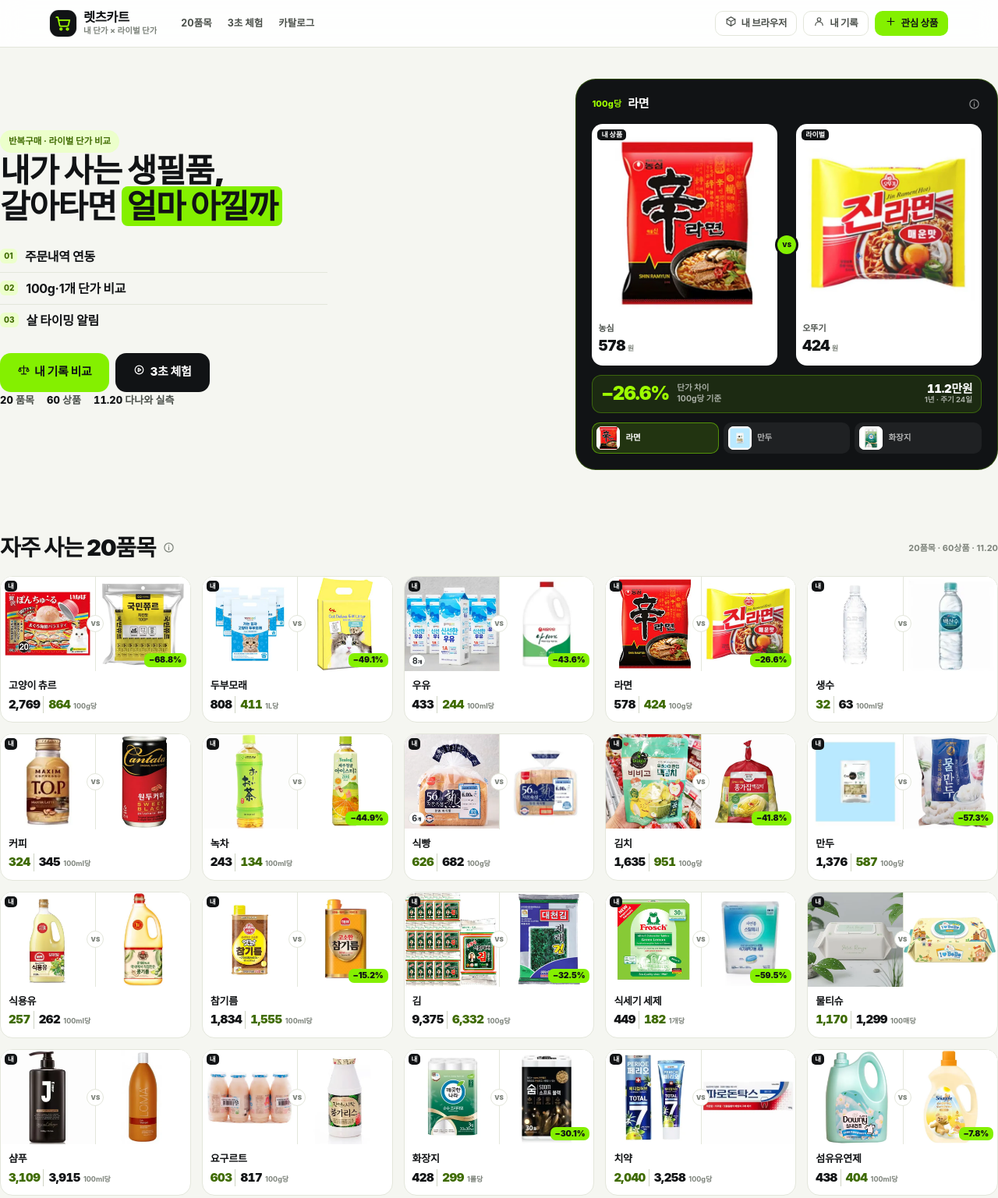
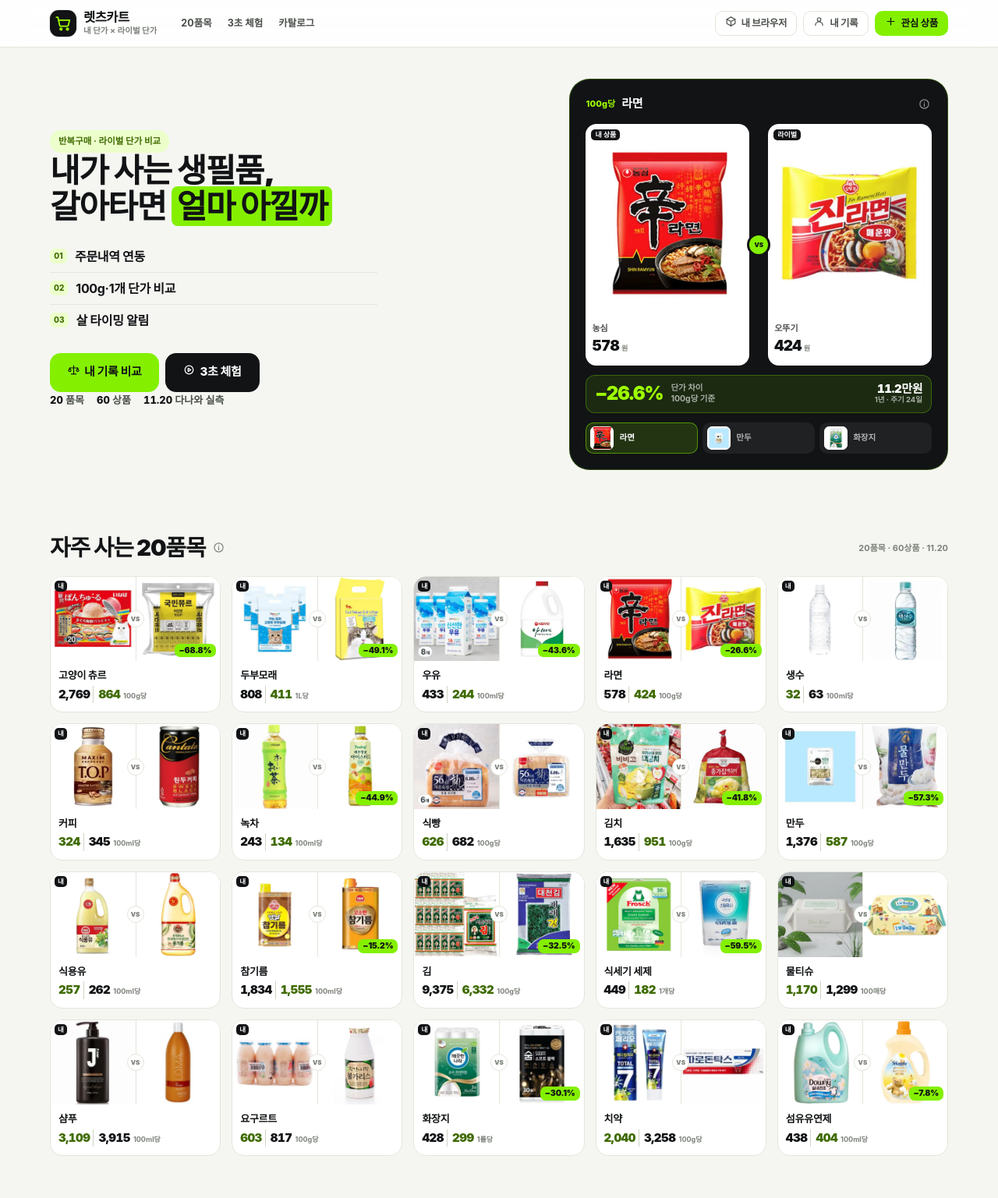
Before and after one commit to pyw31337/cart, a browser extension: page index.html in a window 1280 px wide. Shown: the top 1537 px of the page at 78% size. Drawn offline with Linux system fonts and the light colour scheme; a web font is replaced by a local one.

Commit message:
fix(letscart): .hero·.sec·.grid-wrap의 padding 단축이 .shell 좌우 여백을 0으로 덮어쓰던 실제 원인 수정

```diff
--- a/assets/lc.css
+++ b/assets/lc.css
@@ -85,6 +85,8 @@ a:hover { text-decoration: underline; text-underline-offset: 2px; }
 @media (min-width: 360px) { .shell { --pad: 22px; } }
 @media (min-width: 768px) { .shell { --pad: 36px; } }
 @media (min-width: 1024px) { .shell { --pad: clamp(44px, 5vw, 80px); } }
+/* ⚠️ .shell과 함께 쓰는 블록(.hero · .sec · .grid-wrap 등)은 `padding` 단축 속성을 쓰지 않는다.
+   단축은 좌우 패딩을 0으로 덮어써 컨테이너 여백이 사라진다(v3.1.4에서 실제 원인이었음). */
 
 .topbar {
   position: sticky; top: 0; z-index: 40;
@@ -130,8 +132,8 @@ a:hover { text-decoration: underline; text-underline-offset: 2px; }
 .btn-icon { width: 38px; padding: 0; }
 
 /* ---------------------------------------------------------------- hero */
-.hero { padding: 22px 0 6px; }
-@media (min-width: 768px) { .hero { padding: 40px 0 10px; } }
+.hero { padding-top: 22px; padding-bottom: 6px; }
+@media (min-width: 768px) { .hero { padding-top: 40px; padding-bottom: 10px; } }
 
 /* 랜딩 히어로 — 카피 3줄 + 사진 VS 보드 */
 .hg { display: grid; gap: 22px; min-width: 0; align-items: center; }
@@ -310,8 +312,8 @@ a:hover { text-decoration: underline; text-underline-offset: 2px; }
 .tip-pop[data-theme="light"] { background: var(--c-surface); color: var(--c-text); border: 1px solid var(--c-border); }
 .tip-pop.on { opacity: 1; transform: none; }
 
-.sec { padding: 44px 0 0; }
-@media (min-width: 768px) { .sec { padding: 68px 0 0; } }
+.sec { padding-top: 44px; }
+@media (min-width: 768px) { .sec { padding-top: 68px; } }
 .sec-head { display: flex; align-items: center; gap: 7px; margin-bottom: 14px; min-width: 0; }
 .sec-head h2 { margin: 0; font-size: 21px; font-weight: 900; letter-spacing: -.04em; }
 @media (min-width: 768px) { .sec-head h2 { font-size: 29px; } }
@@ -319,7 +321,7 @@ a:hover { text-decoration: underline; text-underline-offset: 2px; }
 .sec-sub { font-size: 12px; color: var(--c-text-3); font-weight: 600; }
 
 /* ---------------------------------------------------------------- product grid */
-.grid-wrap { padding: var(--s4) 0 var(--s10); }
+.grid-wrap { padding-top: var(--s4); padding-bottom: var(--s10); }
 .grid { display: grid; grid-template-columns: repeat(2, minmax(0, 1fr)); gap: 18px 10px; }
 @media (min-width: 640px) { .grid { grid-template-columns: repeat(3, minmax(0, 1fr)); gap: 22px 14px; } }
 @media (min-width: 1000px) { .grid { grid-template-columns: repeat(4, minmax(0, 1fr)); gap: 26px 16px; } }
```
